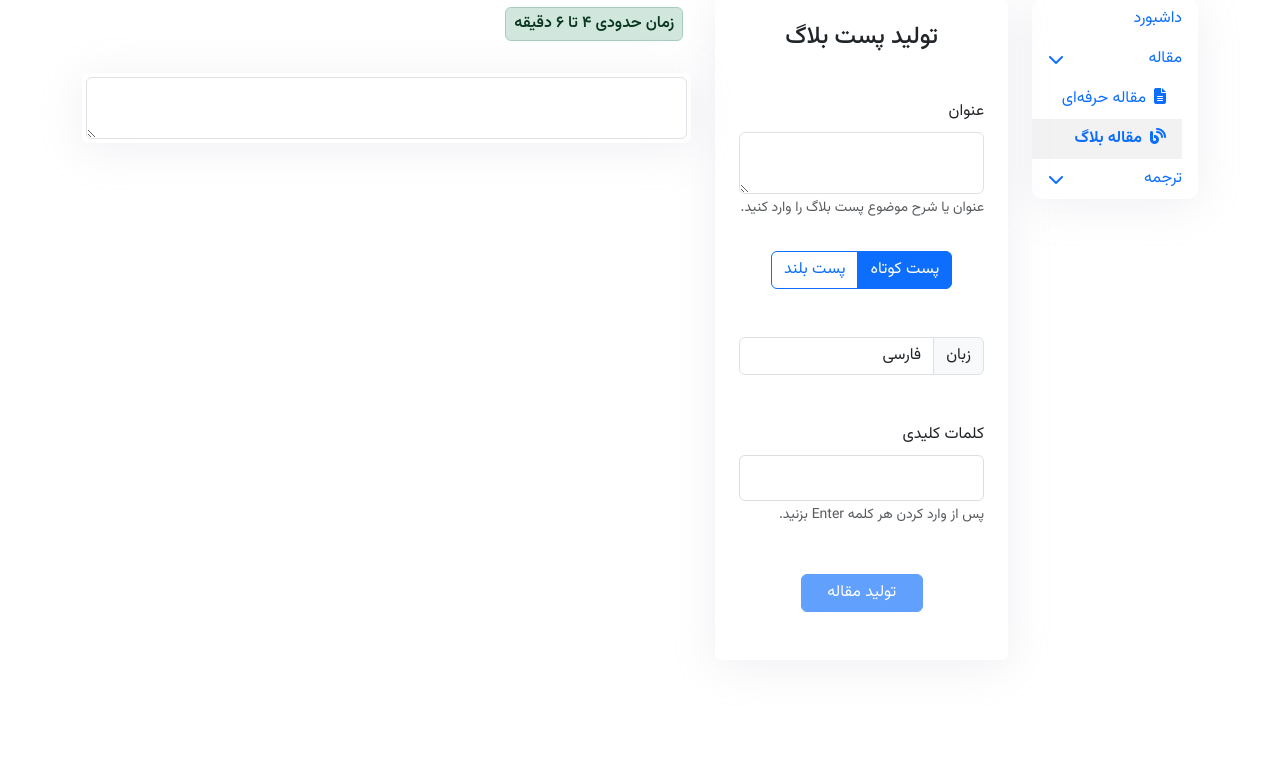
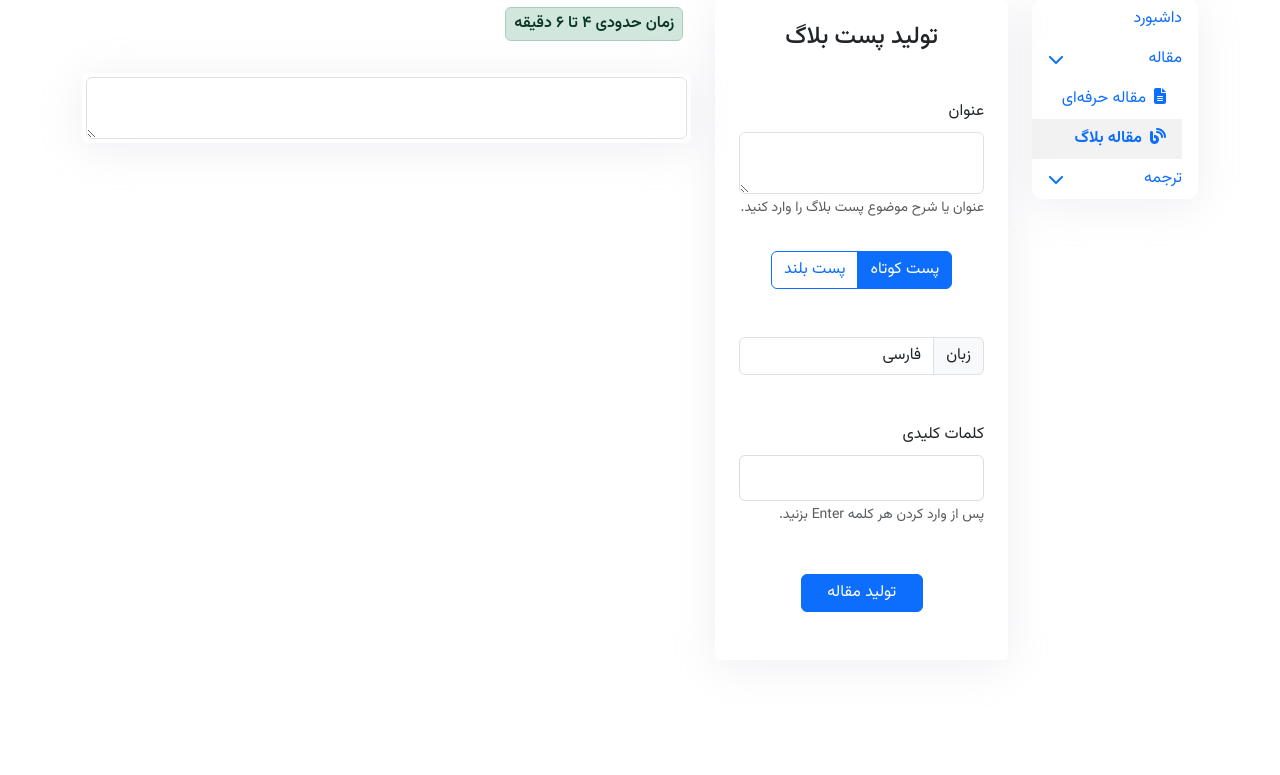
Before and after one commit to matn-ai/matn.ai, a Flask app: page /dashboard/article/blog in a window 1280 px wide. Shown: the part 148-923 px from the top of the page. Run offline with Flask 3, Linux system fonts and the light colour scheme; a user stored in the database is signed in; tables that the repository leaves empty hold one stand-in row (values such as "Sample post"); data that the repository does not hold is empty; parts of the project's set-up code (start-up, migrations or seed data) failed here and were passed over; some libraries are stand-ins or nearby versions.

Commit message:
fix: not enough charge disable

```diff
--- a/app/app/templates/dashboard/article/article_blog.html
+++ b/app/app/templates/dashboard/article/article_blog.html
@@ -39,7 +39,7 @@
                 </div>
                 <!-- <div class="form-text d-inline-flex mb-3 px-2 py-1 fw-semibold text-warning-emphasis bg-warning-subtle border border-warning-subtle rounded-2"><p>هزینه استفاده از مقاله بلاگ ۲ کلمه به ازای هر کلمه خروجی است</p></div> -->
                 <div class="form-group text-center mt-4">
-                    {{ form.submit(class="btn btn-primary text-white w-50 {% if not_enough_charge %} disabled {% endif %}", id="submit-form") }}
+                    {{ form.submit(class="btn btn-primary text-white w-50", id="submit-form") }}
                 </div>
             </form>
         </div>
```
